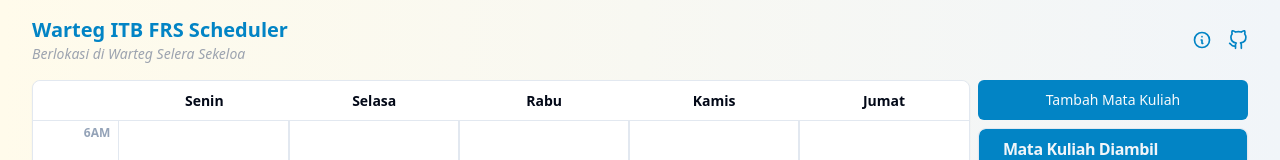
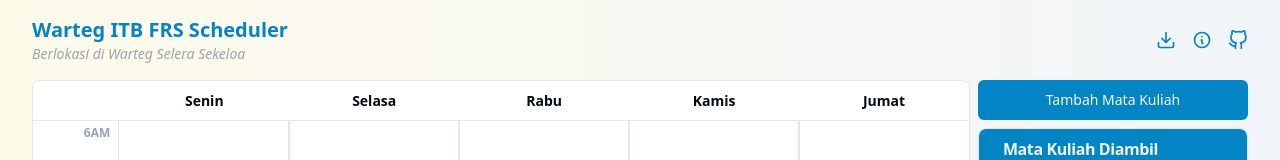
Before and after one commit to fawwazabrials/warteg-frs-scheduler, a React (Vite) app: page / in a window 1280 px wide. Shown: the top 160 px of the page. Built offline with nearby package versions, Linux system fonts and the light colour scheme.

Commit message:
feat: downloadable calendar

```diff
--- a/package.json
+++ b/package.json
@@ -17,6 +17,8 @@
     "@radix-ui/react-slot": "^1.0.2",
     "class-variance-authority": "^0.7.0",
     "clsx": "^2.1.0",
+    "downloadjs": "^1.4.7",
+    "html-to-image": "^1.11.11",
     "lucide-react": "^0.316.0",
     "react": "^18.2.0",
     "react-awesome-reveal": "^4.2.7",
@@ -27,6 +29,7 @@
     "tailwindcss-animate": "^1.0.7"
   },
   "devDependencies": {
+    "@types/downloadjs": "^1.4.6",
     "@types/node": "^20.11.9",
     "@types/react": "^18.2.43",
     "@types/react-dom": "^18.2.17",
--- a/src/components/Calendar.tsx
+++ b/src/components/Calendar.tsx
@@ -28,7 +28,7 @@
   });
 
   return (
-    <div className={`bg-background overflow-scroll ${className}`}>
+    <div id="calendar" className={`bg-background overflow-scroll ${className}`}>
       <div className="flex flex-row flex-auto">
         <CalendarColumnLabel fill={timeblocks} />
 
--- a/src/components/Header.tsx
+++ b/src/components/Header.tsx
@@ -1,5 +1,6 @@
 import { HiOutlineInformationCircle } from 'react-icons/hi';
-import { FiGithub } from 'react-icons/fi';
+import { FiDownload, FiGithub } from 'react-icons/fi';
+import { downloadCalendarAsPng } from '@/utils/downloadCalendar';
 
 const Header = () => {
   return (
@@ -13,6 +14,10 @@
         </p>
       </div>
       <div className="flex flex-row justify-center items-center gap-4 mt-2 md:mt-0">
+        <FiDownload
+          className="w-5 h-5 cursor-pointer transform hover:-translate-y-1 duration-150 text-primary"
+          onClick={downloadCalendarAsPng}
+        />
         <HiOutlineInformationCircle
           className="w-5 h-5 cursor-pointer transform hover:-translate-y-1 duration-150 text-primary"
           onClick={() => {}} // TODO: Route to About page
--- a/src/pages/Home.tsx
+++ b/src/pages/Home.tsx
@@ -33,7 +33,7 @@
         <Header />
       </header>
       <main>
-        <div className="flex flex-col xl:flex-row gap-2 h-[700px] flex-1">
+        <div className="flex flex-col xl:flex-row gap-2 flex-1">
           <Card className="flex-auto grow-[1]">
             <CardContent className="p-0">
               <Calendar
--- /dev/null
+++ b/src/utils/downloadCalendar.ts
@@ -0,0 +1,17 @@
+import { toPng } from 'html-to-image';
+import download from 'downloadjs';
+
+const downloadCalendarAsPng = async () => {
+  const calendar = document.getElementById('calendar');
+  if (calendar) {
+    const prevHeight = calendar.offsetHeight;
+    console.log(prevHeight);
+    calendar.style.height = 'auto';
+    toPng(calendar).then((dataUrl) => {
+      download(dataUrl, 'myFRScalendar.png');
+      calendar.style.height = `${prevHeight}px`;
+    });
+  }
+};
+
+export { downloadCalendarAsPng };
```
Also changed, not shown: 1 other file (tests, documents, lock files or other folders).
